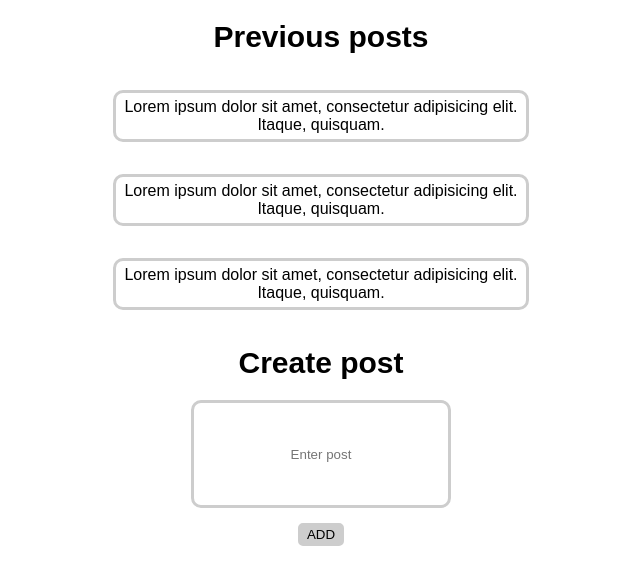
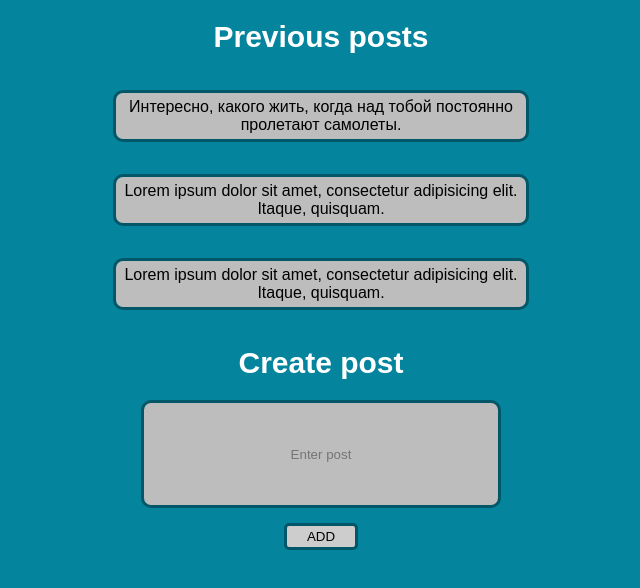
Before and after one commit to torioyoshiko/blog-app, a React (Create React App) app: page / in a window 1280 px wide. Shown: the top 588 px of the page, without its empty margins (319-959 px from the left). Built offline with nearby package versions, Linux system fonts and the light colour scheme; data requests are answered from the project's data file.

Commit message:
added more css, but it still doesn't look very good

```diff
--- a/oldPost.json
+++ b/oldPost.json
@@ -2,7 +2,7 @@
   "posts": [
     {
       "id": 1,
-      "message": "Lorem ipsum dolor sit amet, consectetur adipisicing elit. Itaque, quisquam."
+      "message": "Интересно, какого жить, когда над тобой постоянно пролетают самолеты."
     },
     {
       "id": 2,
--- a/src/components/AllPost.css
+++ b/src/components/AllPost.css
@@ -7,6 +7,7 @@
 
 .previous-post h1 {
     font-size: 30px;
+    color: white;
 }
 
 .previous-post p {
@@ -14,6 +15,7 @@
     text-align: center;
     width: 400px;
     word-wrap: break-word;
-    border: 3px solid #cdcdcd;
+    background-color: #bdbdbd;
+    border: 3px solid #015767;
     border-radius: 10px;
 }
--- a/src/components/CreatePost.css
+++ b/src/components/CreatePost.css
@@ -7,19 +7,22 @@
 
 .create-post-form h1 {
     font-size: 30px;
+    color: white;
 }
 
 .create-post-form input {
-    width: 250px;
+    width: 350px;
     height: 100px;
     margin-bottom: 15px;
-    border: 3px solid #cdcdcd;
+    background-color: #bdbdbd;
+    border: 3px solid #015767;
     border-radius: 10px;
     text-align: center;
 }
 
 .create-post-form button {
-    border: 3px solid #cdcdcd;
+    padding: 3px 20px;
+    border: 3px solid #015767;
     border-radius: 5px;
     background-color: #cdcdcd;
 }
--- a/src/index.css
+++ b/src/index.css
@@ -2,4 +2,5 @@ body {
   margin: 0;
   padding: 0;
   font-family: sans-serif;
+  background-color: #04859D;
 }
```
